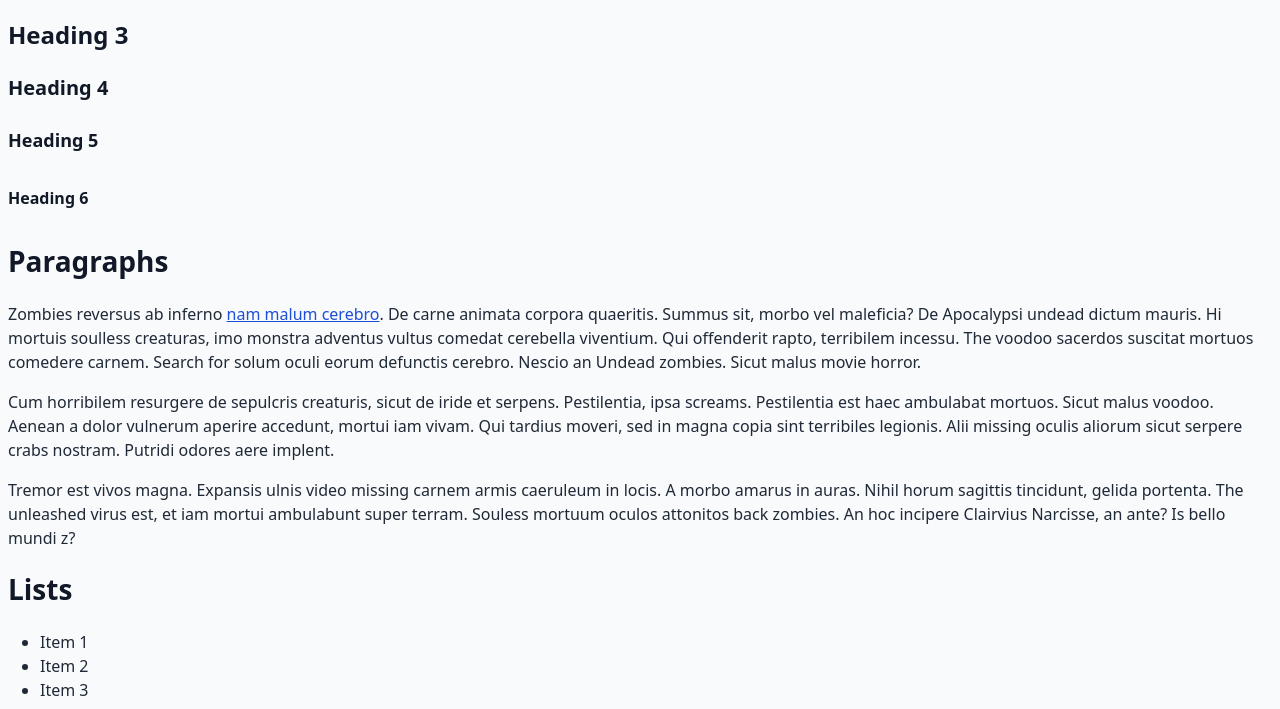
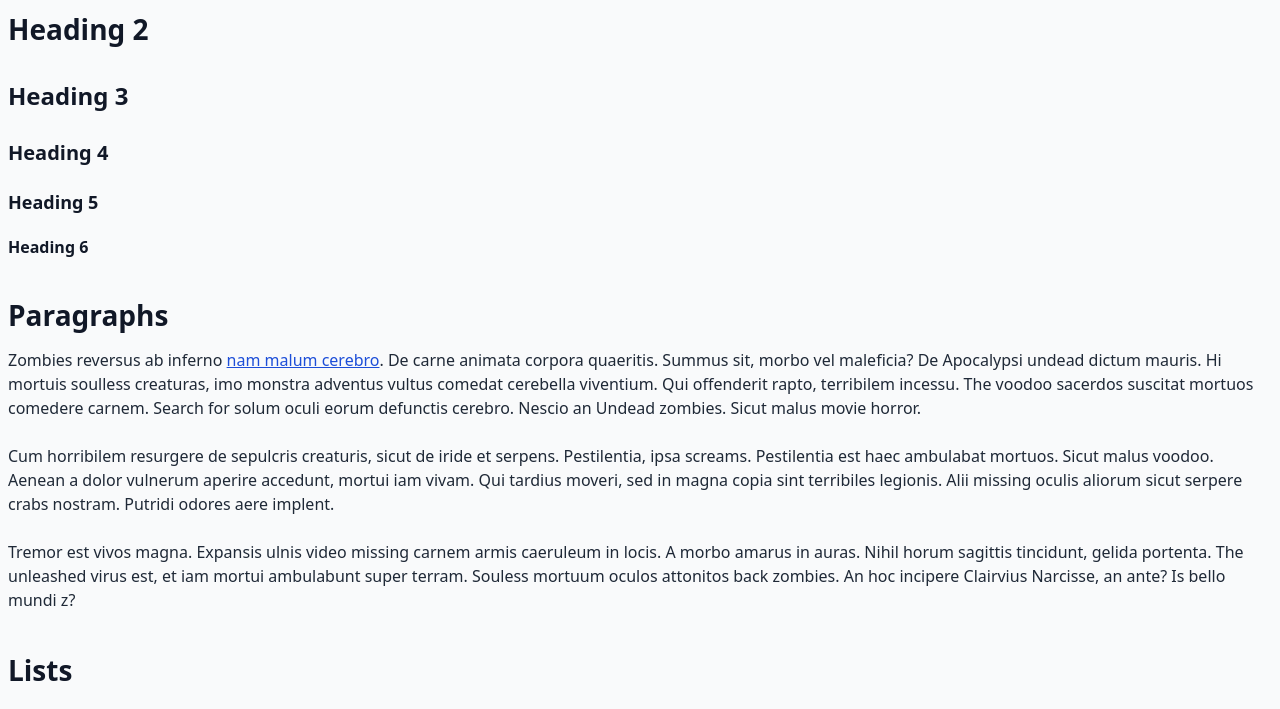
Before and after one commit to vincedubroeucq/utilities, a website: page index.html in a window 1280 px wide. Shown: the part 159-868 px from the top of the page. Drawn offline with Linux system fonts and the light colour scheme.

Commit message:
Switched to simpler spacing system

```diff
--- a/sass/_base.scss
+++ b/sass/_base.scss
@@ -23,7 +23,6 @@
         --color-fill: #{$grey-1};
     }
 }
-
 
 /**********************
   HTML element styles
@@ -54,6 +53,8 @@ h6 {
     clear: both;
     color: var(--color-text-strong);
     line-height: $lh-s;
+    margin-bottom: $sp-s;
+    margin-top: 1.5em;
 }
 
 h1,
@@ -124,13 +125,13 @@ h6,
 
 p {
     margin-top: 0;
-    margin-bottom: $sp-4;
+    margin-bottom: $sp-m;
 }
 
 blockquote {
     border-left: 4px solid $grey-5;
-    padding: $sp-4;
-    margin: $sp-4 0;
+    padding: $sp-m;
+    margin: $sp-m 0;
 
     cite {
         text-align: right;
@@ -138,16 +139,16 @@ blockquote {
 }
 
 address {
-    margin-bottom: $sp-4;
+    margin-bottom: $sp-m;
 }
 
 pre {
     font-family: $font-mono;
     line-height: $lh-s;
-    margin-bottom: $sp-4;
+    margin-bottom: $sp-m;
     max-width: 100%;
     overflow: auto;
-    padding: $sp-4;
+    padding: $sp-m;
 }
 
 code,
@@ -173,13 +174,13 @@ hr {
     background-color: var(--color-stroke-weak);
     border: 0;
     height: 1px;
-    margin: $sp-4 0;
+    margin: $sp-m 0;
 }
 
 ul,
 ol {
-    margin: $sp-4 0;
-    padding-left: $sp-6;
+    margin: $sp-m 0;
+    padding-left: $sp-l;
 }
 
 embed,
@@ -188,7 +189,7 @@ object,
 video {
     display: block;
     max-width: 100%;
-    margin: $sp-6 auto;
+    margin: $sp-l auto;
 }
 
 img {
--- a/sass/_variables.scss
+++ b/sass/_variables.scss
@@ -111,15 +111,13 @@ $lh-s: 1.2;
 $lh-m: 1.5;
 $lh-l: 1.75;
 
-$sp-1: .25rem; // 4px
-$sp-2: .5rem; // 8px
-$sp-3: .75rem; // 12px
-$sp-4: 1rem; // 16px
-$sp-5: 1.5rem; // 24px
-$sp-6: 2rem; // 32px
-$sp-7: 3rem; // 48px
-$sp-8: 4rem; // 64px
-$sp-9: 6rem; // 96px
+$sp-xxs: .25rem; // 4px
+$sp-xs: .5rem; // 8px
+$sp-s: 1rem; // 16px
+$sp-m: 1.5rem; // 24px
+$sp-l: 2rem; // 32px
+$sp-xl: 3rem; // 48px
+$sp-xxl: 5rem; // 80px
 
 $font-sans: 'system-ui', 'BlinkMacSystemFont', '-apple-system', 'Segoe UI', 'Roboto', 'Oxygen', 'Ubuntu', 'Cantarell', 'Fira Sans', 'Droid Sans', 'Helvetica Neue', 'sans-serif';
 $font-serif: 'Georgia', 'Cambria', 'Times New Roman', 'Times', 'serif';
@@ -243,28 +241,24 @@ $text-sizes: (
 );
 $margins: (
     0: 0,
-    1: $sp-1,
-    2: $sp-2,
-    3: $sp-2,
-    4: $sp-4,
-    5: $sp-5,
-    6: $sp-6,
-    7: $sp-7,
-    8: $sp-8,
-    9: $sp-9,
-    auto: auto
+    xxs: $sp-xxs,
+    xs: $sp-xs,
+    s: $sp-s,
+    m: $sp-m,
+    l: $sp-l,
+    xl: $sp-xl,
+    xxl: $sp-xxl,
+    auto: auto,
 );
 $paddings: (
     0: 0,
-    1: $sp-1,
-    2: $sp-2,
-    3: $sp-2,
-    4: $sp-4,
-    5: $sp-5,
-    6: $sp-6,
-    7: $sp-7,
-    8: $sp-8,
-    9: $sp-9
+    xxs: $sp-xxs,
+    xs: $sp-xs,
+    s: $sp-s,
+    m: $sp-m,
+    l: $sp-l,
+    xl: $sp-xl,
+    xxl: $sp-xxl,
 );
 $breakpoints: (
     xs: $xs,
```
Also changed, not shown: style.css, 1 other file.
